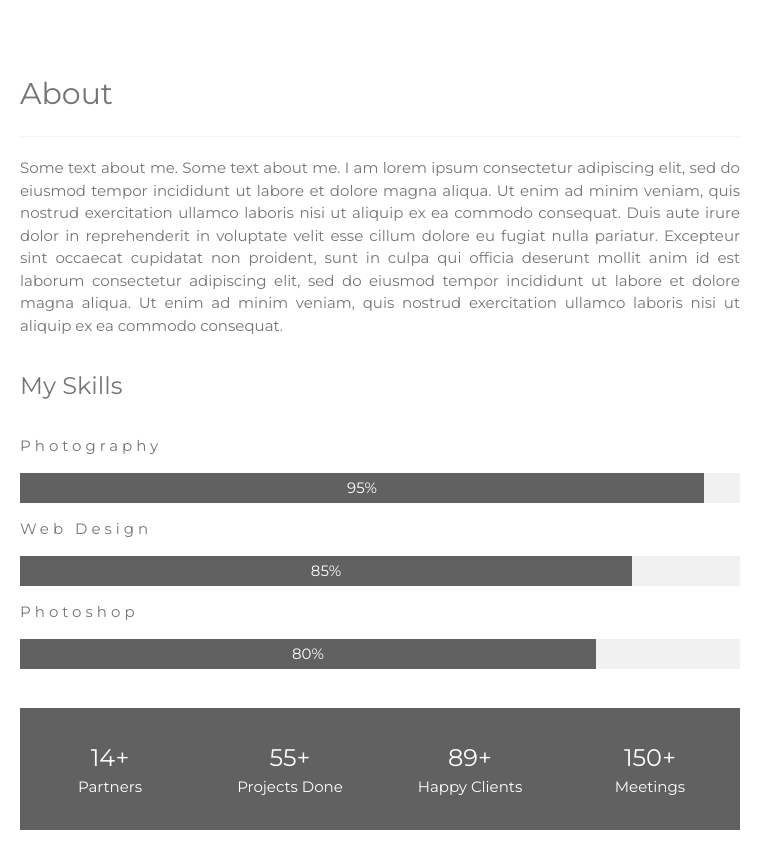
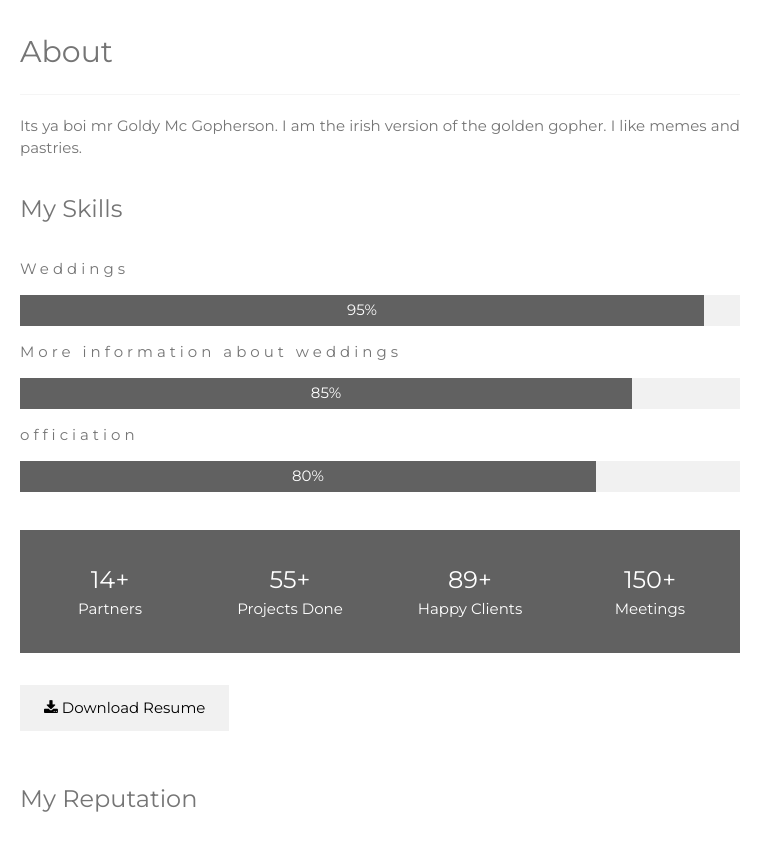
Before and after one commit to BHaesemeyer/GoldyWedding, a plain HTML site: page index.html in a window 1280 px wide. Shown: the part 648-1496 px from the top of the page, 516-1280 px from the left. Drawn offline with nearby package versions, Linux system fonts and the light colour scheme.

Commit message:
Update index.html

```diff
--- a/index.html
+++ b/index.html
@@ -47,7 +47,7 @@ body, h1,h2,h3,h4,h5,h6 {font-family: "Montserrat", sans-serif}
   <!-- Header -->
   <header class="w3-container w3-center" style="padding:128px 16px" id="home">
     <h1 class="w3-jumbo"><b>Jane Doe</b></h1>
-    <p>Number one gopher.</p>
+
     <img src="/w3images/profile_girl.jpg" class="w3-image w3-hide-large w3-hide-small w3-round" style="display:block;width:60%;margin:auto;">
     <img src="/w3images/profile_girl.jpg" class="w3-image w3-hide-large w3-hide-medium w3-round" width="1000" height="1333">
     <button class="w3-button w3-light-grey w3-padding-large w3-margin-top">
@@ -83,20 +83,18 @@ body, h1,h2,h3,h4,h5,h6 {font-family: "Montserrat", sans-serif}
   <div class="w3-content w3-justify w3-text-grey w3-padding-32" id="about">
     <h2>About</h2>
     <hr class="w3-opacity">
-    <p>Some text about me. Some text about me. I am lorem ipsum consectetur adipiscing elit, sed do eiusmod tempor incididunt ut labore et dolore magna aliqua. Ut enim ad minim veniam, quis nostrud exercitation ullamco laboris nisi ut aliquip ex ea commodo
-      consequat. Duis aute irure dolor in reprehenderit in voluptate velit esse cillum dolore eu fugiat nulla pariatur. Excepteur sint occaecat cupidatat non proident, sunt in culpa qui officia deserunt mollit anim id est laborum consectetur adipiscing
-      elit, sed do eiusmod tempor incididunt ut labore et dolore magna aliqua. Ut enim ad minim veniam, quis nostrud exercitation ullamco laboris nisi ut aliquip ex ea commodo consequat.
+    <p> Its ya boi mr Goldy Mc Gopherson. I am the irish version of the golden gopher. I like memes and pastries.
     </p>
     <h3 class="w3-padding-16">My Skills</h3>
-    <p class="w3-wide">Photography</p>
+    <p class="w3-wide">Weddings</p>
     <div class="w3-light-grey">
       <div class="w3-container w3-center w3-padding-small w3-dark-grey" style="width:95%">95%</div>
     </div>
-    <p class="w3-wide">Web Design</p>
+    <p class="w3-wide">More information about weddings</p>
     <div class="w3-light-grey">
       <div class="w3-container w3-center w3-padding-small w3-dark-grey" style="width:85%">85%</div>
     </div>
-    <p class="w3-wide">Photoshop</p>
+    <p class="w3-wide">officiation</p>
     <div class="w3-light-grey">
       <div class="w3-container w3-center w3-padding-small w3-dark-grey" style="width:80%">80%</div>
     </div><br>
```
